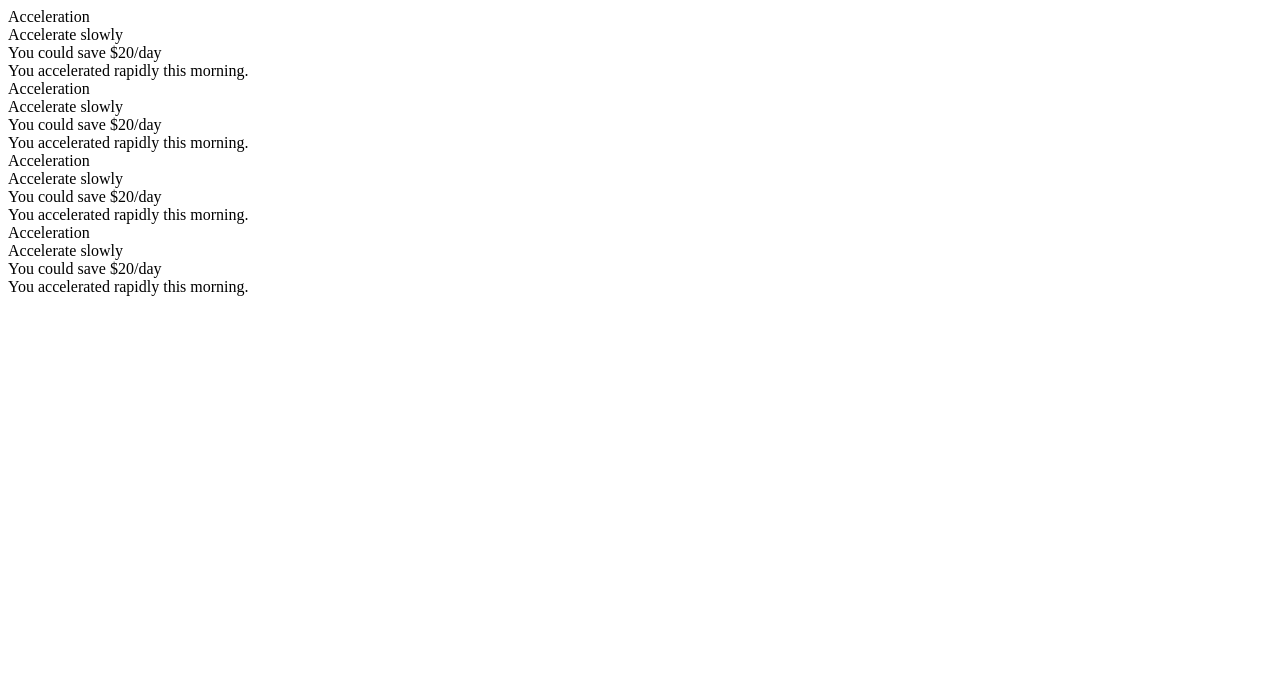
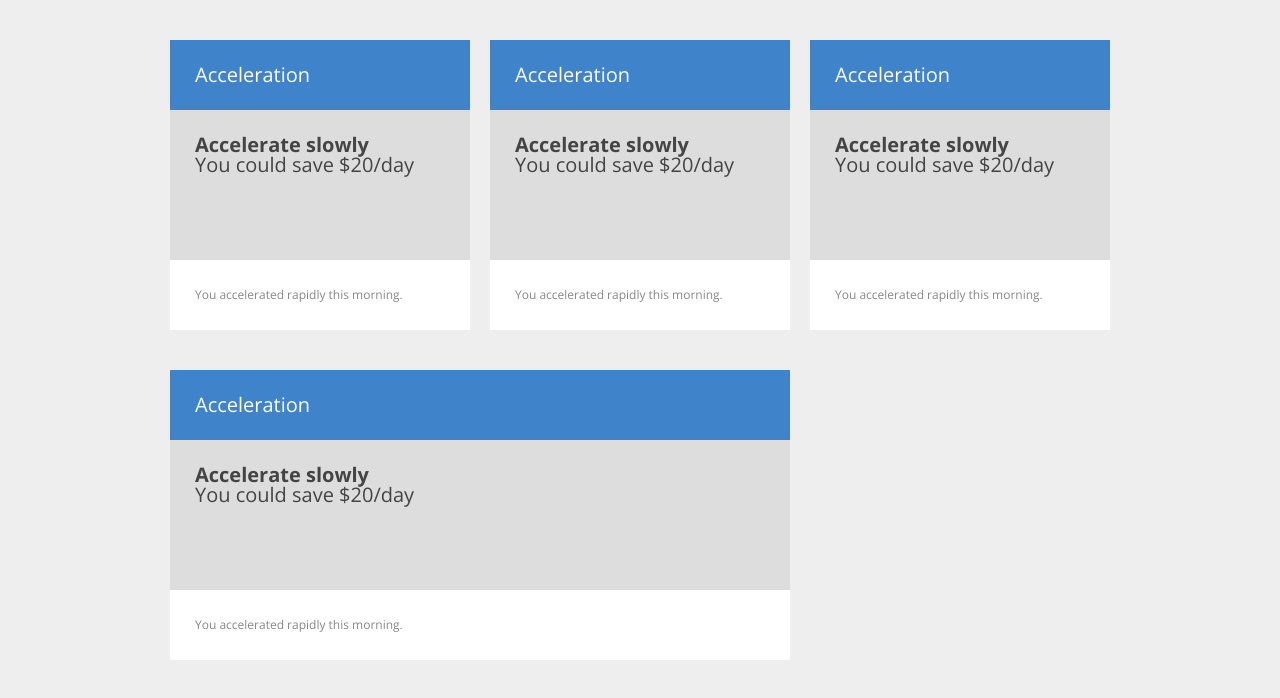
Before and after one commit to Dshankar/ford-openxc-app, a plain HTML site: page website/index.html in a window 1280 px wide. Drawn offline with nearby package versions, Linux system fonts and the light colour scheme; the site is published under a folder, as on GitHub Pages, so addresses that start at the root find nothing.

Commit message:
removing rel file urls

```diff
--- a/website/index.html
+++ b/website/index.html
@@ -10,8 +10,8 @@
   <meta name="keywords" content="">
 
   <script type="text/javascript" src="https://ajax.googleapis.com/ajax/libs/jquery/1.10.2/jquery.min.js"></script>
-  <link href="/bootstrap.min.css" rel="stylesheet">
-  <link href="/style.css" rel="stylesheet">
+  <link href="bootstrap.min.css" rel="stylesheet">
+  <link href="style.css" rel="stylesheet">
   <link href='http://fonts.googleapis.com/css?family=Open+Sans:400,700,300' rel='stylesheet' type='text/css'>
 
 </head>
@@ -59,6 +59,6 @@
 
     </div>
   </div>
-  <script src="/bootstrap.min.js"></script>
+  <script src="bootstrap.min.js"></script>
 </body>
 </html>
```
